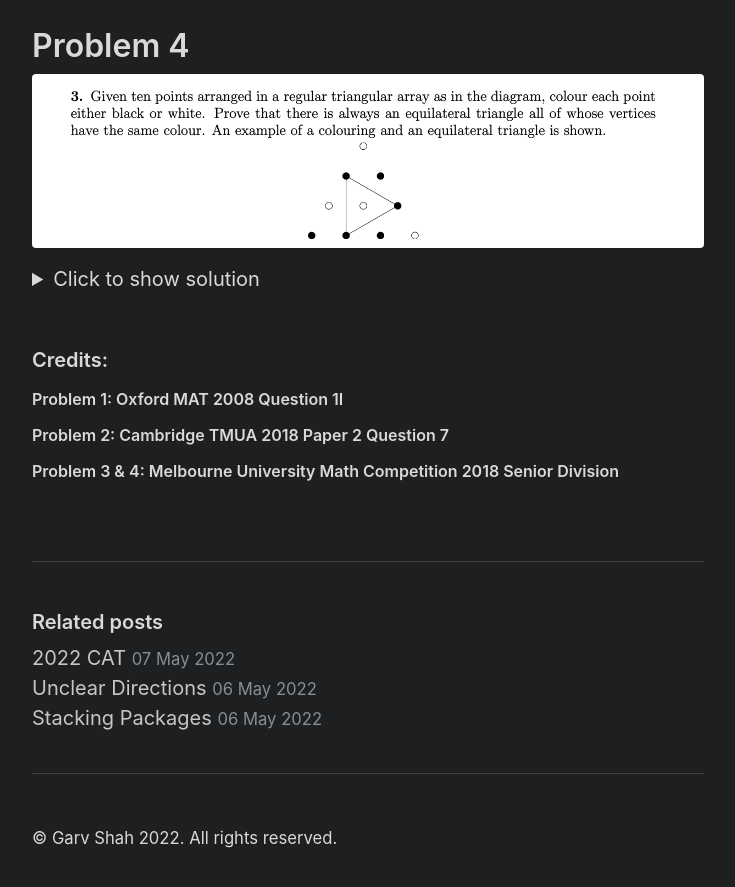
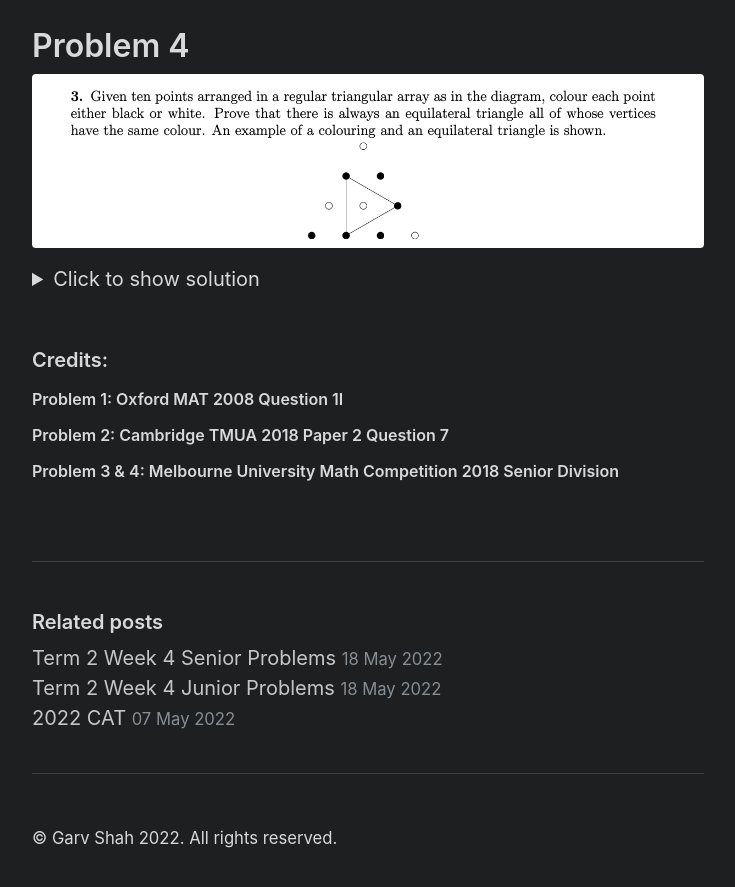
Before and after one commit to cgs-math/club, a Jekyll site: the page built from _posts/2022-05-04-2022Week2Senior.md, in a window 1280 px wide and 900 px high, scrolled down 1319 px. Shown: the top 887 px of the window, without its empty margins (272-1007 px from the left). Built offline with Jekyll 4.4.1, drawn with Linux system fonts in a browser that asks for light colours; nearby versions of some CDN libraries; some of the changed lines change nothing that is shown.

Commit message:
added this week's problems

```diff
--- a/_posts/2022-05-04-2022Week2Senior.md
+++ b/_posts/2022-05-04-2022Week2Senior.md
@@ -1,6 +1,6 @@
 ---
 title: Term 2 Week 2 Senior Problems
-excerpt: Senior Problems for Term 2 Week 1
+excerpt: Senior Problems for Term 2 Week 2
 layout: post
 ---
 {% include header.html %}
--- /dev/null
+++ b/_posts/2022-05-18-2022Week4Junior.md
@@ -0,0 +1,45 @@
+---
+title: Term 2 Week 4 Junior Problems
+excerpt: Junior Problems for Term 2 Week 4
+layout: post
+---
+{% include header.html %}
+
+# Problem 1
+One hundred ants are dropped on a meter stick. Each ant is traveling either to the left or the right with constant speed 1 meter per minute. When two ants meet, they bounce off each other and reverse direction. When an ant reaches an end of the stick, it falls off.
+
+At some point all the ants will have fallen off. The time at which this happens will depend on the initial configuration of the ants.
+
+Question: over ALL possible initial configurations, what is the longest amount of time that you would need to wait to guarantee that the stick has no more ants?
+
+<details>
+<summary>Click to show solution</summary>
+All you need to realise is that two ants bouncing off of each other is equivalent to two ants <em>passing</em> through each other, in the sense that the positions of the ants just swaps and stays the same! As such, the longest that you would need to wait is 1 minute.
+</details>
+<br>
+
+# Problem 2
+
+$$
+\sin(1\degree) + \sin(2\degree) + \sin(3\degree) + \cdots + \sin(89\degree) + \sin(90\degree)
+$$
+
+<details>
+<summary>Click to show solution</summary>
+$\sin(0\degree) + \sin(90\degree) = \sin(90\degree) = 1$ <br>
+$\sin(1\degree) + \sin(89\degree) = \sin(90\degree) = 1$ <br>
+$\sin(2\degree) + \sin(88\degree) = \sin(90\degree) = 1$ <br>
+$\sin(3\degree) + \sin(87\degree) = \sin(90\degree) = 1$ <br>
+$\cdots$ <br>
+$\sin(88\degree) + \sin(2\degree) = \sin(90\degree) = 1$ <br>
+$\sin(89\degree) + \sin(1\degree) = \sin(90\degree) = 1$ <br>
+$\sin(90\degree) + \sin(0\degree) = \sin(90\degree) = 1$ <br>
+<br>
+The only remaining one that doesn't fit into this pattern would be $\sin(45\degree) = \frac{1}{2}$ <br>
+As such, the solution is $\frac{91}{2} = 45.5$
+</details>
+<br>
+
+### Credits:
+#### Problem 1: [This problem](https://math.hmc.edu/funfacts/ants-on-a-stick/) is from Math Fun Facts
+#### Problem 2: This problem is from this year's Melbourne University Maths Challenge, Intermediate
--- /dev/null
+++ b/_posts/2022-05-18-2022Week4Senior.md
@@ -0,0 +1,21 @@
+---
+title: Term 2 Week 4 Senior Problems
+excerpt: Senior Problems for Term 2 Week 4
+layout: post
+---
+{% include header.html %}
+
+# Problem 1
+Given $x = 2$, solve for $y$:
+
+$$
+y = \frac{1}{1^x}+\frac{1}{2^x}+\frac{1}{3^x}+\cdots
+$$
+
+<details>
+<summary>Click to show solution</summary>
+[Check this pdf!](https://www.math.cmu.edu/~bwsulliv/basel-problem.pdf)</details>
+<br>
+
+### Credits:
+#### Problem 1: [This problem](https://www.math.cmu.edu/~bwsulliv/basel-problem.pdf) is from Natsuki, thanks for the impossible question lmao :)
```
Also changed, not shown: README.md.
